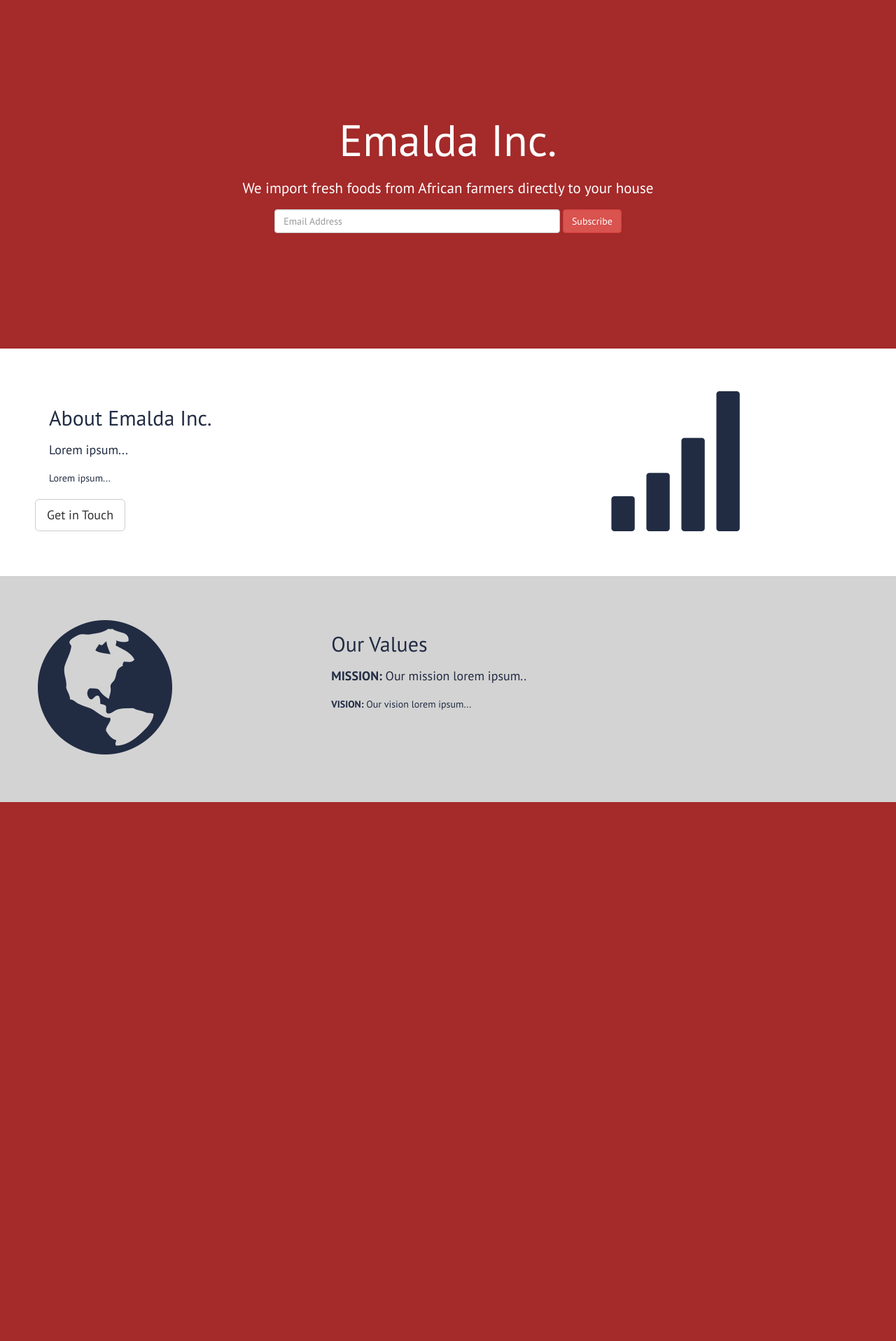
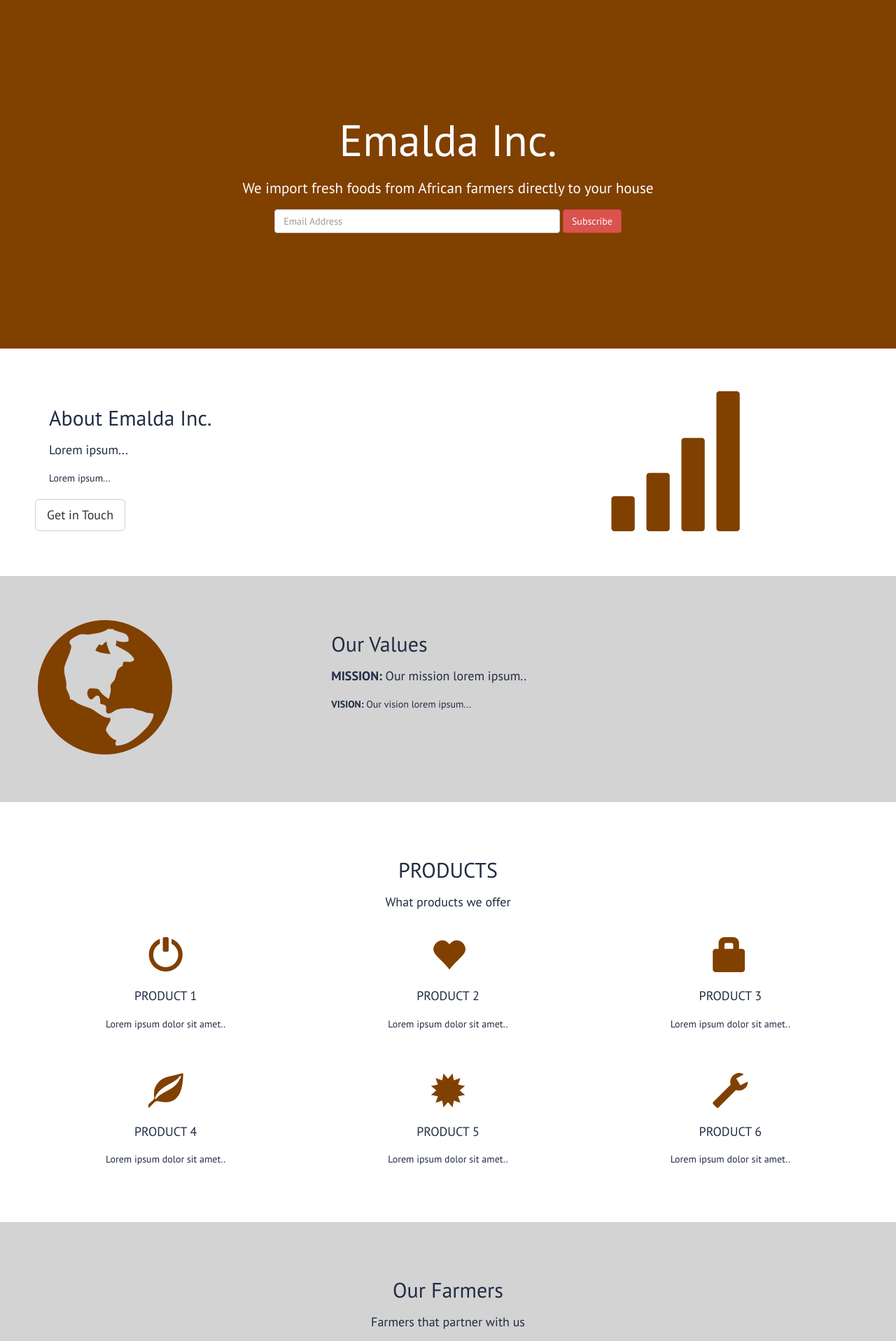
Before and after one commit to makumbi/Emalda-Inc, a PHP site: page / in a window 1280 px wide. Shown: the top 1916 px of the page at 70% size. Before the commit the page ends 1146 px from the top, so only its background shows below. Run offline with PHP 8.4, Linux system fonts and the light colour scheme; some libraries are stand-ins or nearby versions.

Commit message:
Added company products which will have to updated at a later date

```diff
--- a/emalda-inc/WebContent/index.html
+++ b/emalda-inc/WebContent/index.html
@@ -73,11 +73,76 @@
 </section> <!--**************************End About Company Page*****************************-->
 <!--**************************Begin Company Products*****************************-->
 <section class="action-products">
-
-
-
-
+<div class="container-fluid text-center">
+  <h2>PRODUCTS</h2>
+  <h4>What products we offer</h4>
+  <br>
+  <div class="row">
+    <div class="col-sm-4">
+      <span class="glyphicon glyphicon-off logo-small"></span>
+      <h4>PRODUCT 1</h4>
+      <p>Lorem ipsum dolor sit amet..</p>
+    </div>
+    <div class="col-sm-4">
+      <span class="glyphicon glyphicon-heart logo-small"></span>
+      <h4>PRODUCT 2</h4>
+      <p>Lorem ipsum dolor sit amet..</p>
+    </div>
+    <div class="col-sm-4">
+      <span class="glyphicon glyphicon-lock logo-small"></span>
+      <h4>PRODUCT 3</h4>
+      <p>Lorem ipsum dolor sit amet..</p>
+    </div>
+    </div>
+    <br><br>
+  <div class="row">
+    <div class="col-sm-4">
+      <span class="glyphicon glyphicon-leaf logo-small"></span>
+      <h4>PRODUCT 4</h4>
+      <p>Lorem ipsum dolor sit amet..</p>
+    </div>
+    <div class="col-sm-4">
+      <span class="glyphicon glyphicon-certificate logo-small"></span>
+      <h4>PRODUCT 5</h4>
+      <p>Lorem ipsum dolor sit amet..</p>
+    </div>
+    <div class="col-sm-4">
+      <span class="glyphicon glyphicon-wrench logo-small"></span>
+      <h4>PRODUCT 6</h4>
+      <p>Lorem ipsum dolor sit amet..</p>
+    </div>
+  </div>
+</div>
 </section> <!--**************************End Company Products*****************************-->
+<section> <!--**************************Begin Our Farmers*****************************-->
+<div class="container-fluid text-center bg-grey">
+  <h2>Our Farmers</h2>
+  <h4>Farmers that partner with us</h4>
+  <div class="row text-center">
+    <div class="col-sm-4">
+      <div class="thumbnail">
+        <img src="images/we-farm-hero[1].jpg" alt="Farmer">
+        <p><strong>Bla bla market</strong></p>
+        <p>Yes, we built Paris</p>
+      </div>
+    </div>
+    <div class="col-sm-4">
+      <div class="thumbnail">
+        <img src="images/we-farm-hero[1].jpg" alt="Farmer">
+        <p><strong>Bla bla market</strong></p>
+        <p>We built New York</p>
+      </div>
+    </div>
+    <div class="col-sm-4">
+      <div class="thumbnail">
+        <img src="images/Mozambique-small[1].jpg" alt="Farmer">
+        <p><strong>Bla bla market</strong></p>
+        <p>Yes, San Fran is ours</p>
+      </div>
+    </div>
+</div>
+</div>
+</section> <!--**************************End Our Farmers*****************************-->
 
 
 
--- a/emalda-inc/WebContent/resources/css/styles.css
+++ b/emalda-inc/WebContent/resources/css/styles.css
@@ -72,7 +72,7 @@ a, a:focus, a:hover, a:active {
 	position: relative;
 /*	height: 500px;*/
 	padding: 65px 25px;
-	background-color: brown;
+	background-color: #804000;
 	color: white;
 }
 
@@ -114,9 +114,38 @@ a, a:focus, a:hover, a:active {
 	}
 }
 
-/*---------------------------------------------------------------------------
+/*--------------------------------------------------------------------------
 						End About Company Page
 ---------------------------------------------------------------------------*/
 /*---------------------------------------------------------------------------
 						Begin Company Products
 ---------------------------------------------------------------------------*/
+/* Add an color to all icons and set the font-size */
+.logo-small {
+    color: #804000;
+    font-size: 50px;
+}
+
+.logo {
+    color: #804000;
+    font-size: 200px;
+}
+
+/*--------------------------------------------------------------------------
+						End Company Products
+---------------------------------------------------------------------------*/
+/*---------------------------------------------------------------------------
+						Begin Our Farmers
+---------------------------------------------------------------------------*/
+
+.thumbnail {
+    padding: 0 0 15px 0;
+    border: none;
+    border-radius: 0;
+}
+
+.thumbnail img {
+    width: 100%;
+    height: 100%;
+    margin-bottom: 10px;
+}
```
